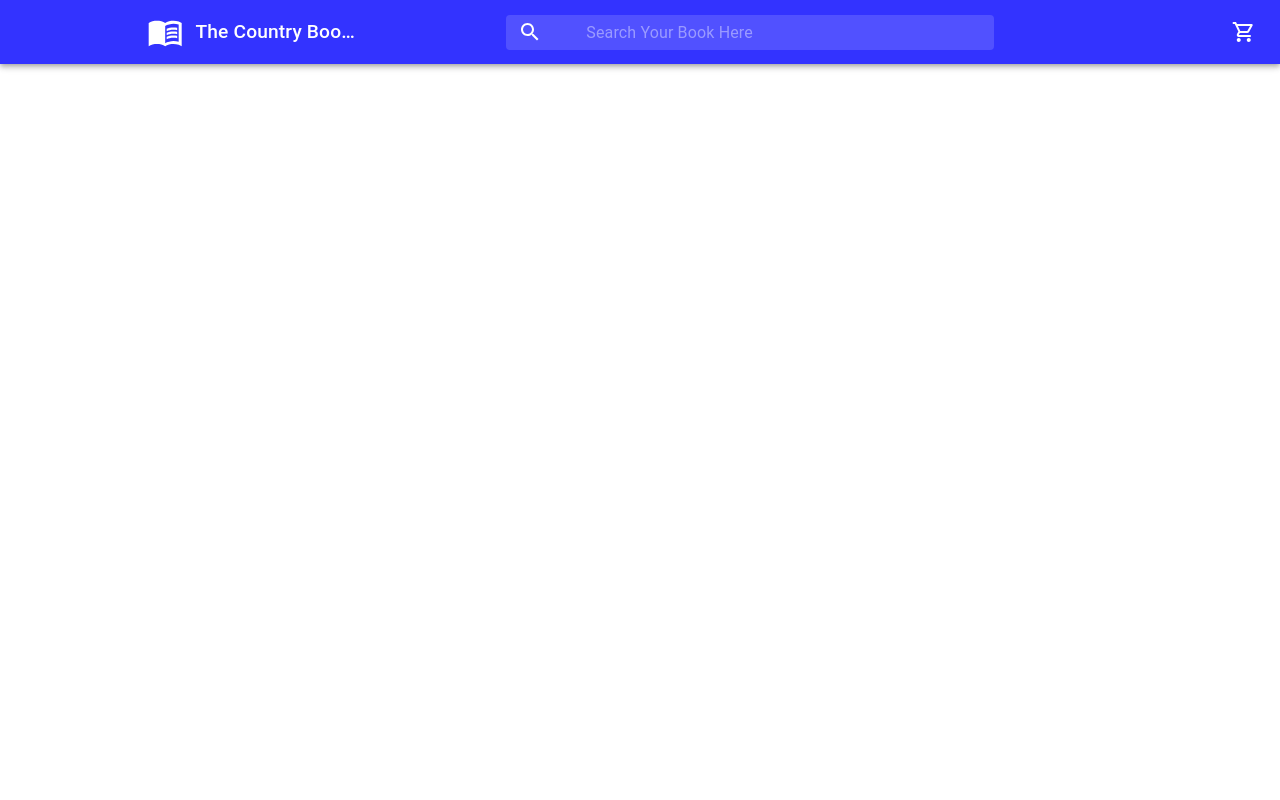
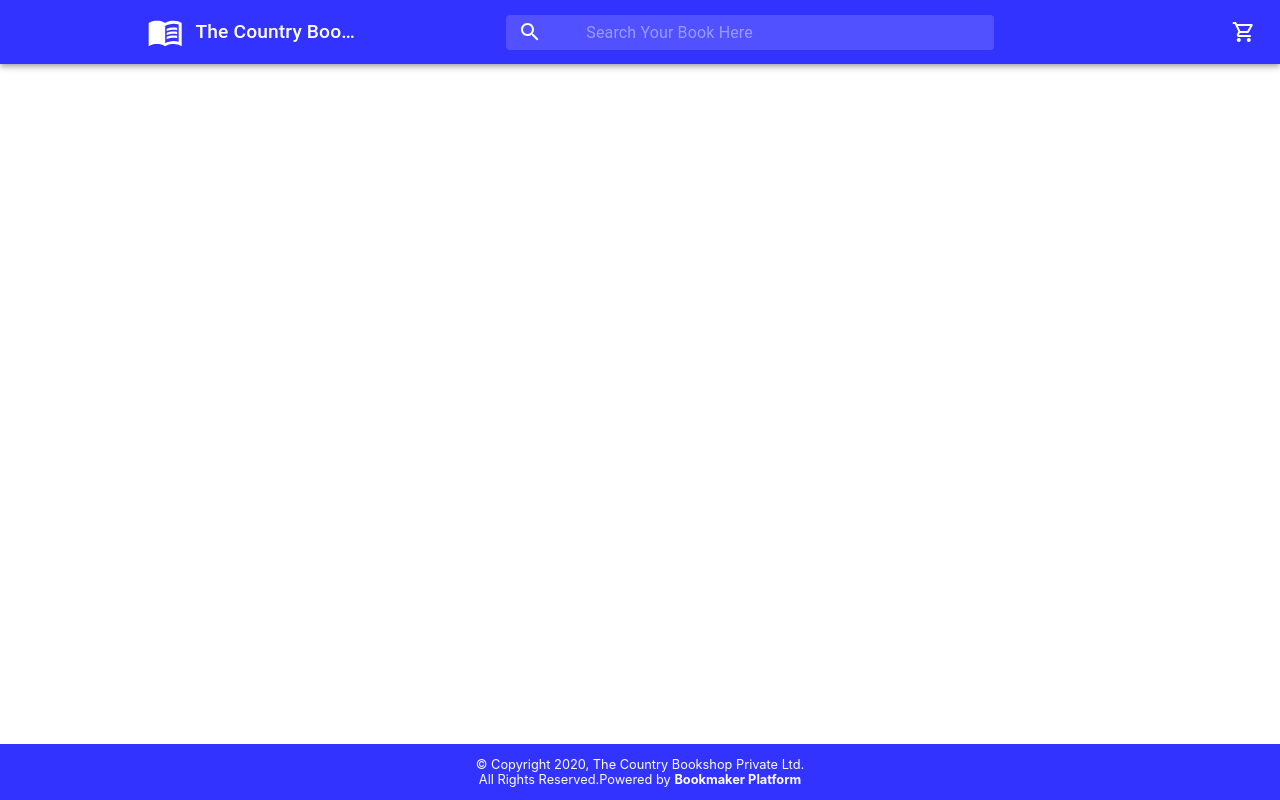
Before and after one commit to karthik-karotra/Online-Book-Store-FrontEnd-In-React-JS, a React (Create React App) app: page / in a window 1280 px wide. Built offline with nearby package versions, Linux system fonts and the light colour scheme.

Commit message:
ADDED : Footer For Book Store App

```diff
--- a/src/App.css
+++ b/src/App.css
@@ -12,3 +12,14 @@
   font-size: calc(10px + 2vmin);
   color: white;
 }
+
+.footer {
+  position: fixed;
+  left: 0;
+  bottom: 0;
+  width: 100%;
+  background-color: rgb(51, 51, 255);
+  color: white;
+  text-align: center;
+  font-size: 80%;
+}
--- a/src/App.js
+++ b/src/App.js
@@ -1,11 +1,13 @@
 import React from 'react';
 import './App.css';
 import TopNavigationBar from "./components/TopNavigationBar";
+import BottomBar from "./components/BottomBar";
 
 function App() {
     return (
         <div>
             <TopNavigationBar/>
+            <BottomBar/>
         </div>
     );
 }
--- /dev/null
+++ b/src/components/BottomBar.js
@@ -0,0 +1,12 @@
+import React from "react";
+import '../App.css';
+
+
+export default function Footer() {
+    return (
+        <div className="footer">
+            <p> &copy; Copyright 2020, The Country Bookshop Private Ltd. <br/>
+                All Rights Reserved.Powered by <b>Bookmaker Platform</b></p>
+        </div>
+    );
+}
--- a/src/components/TopNavigationBar.js
+++ b/src/components/TopNavigationBar.js
@@ -78,7 +78,7 @@ const useStyles = makeStyles(theme => ({
 }));
 
 
-export default function PrimarySearchAppBar() {
+export default function Header() {
     const classes = useStyles();
 
     return (
```
